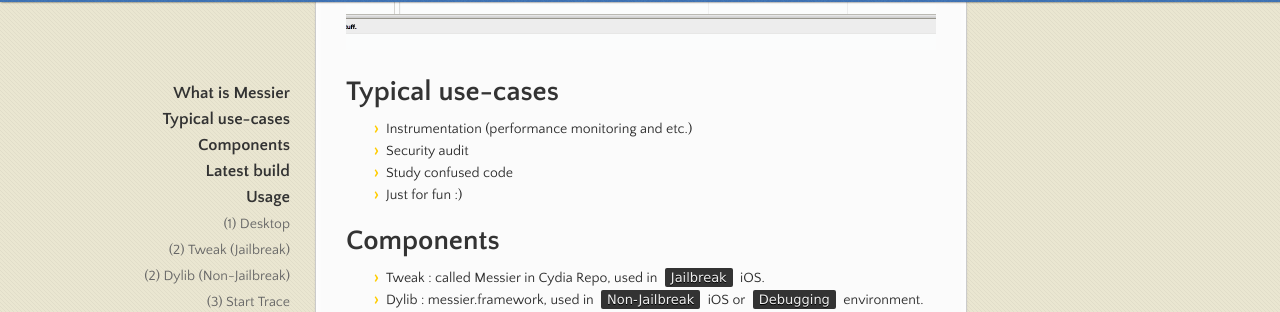
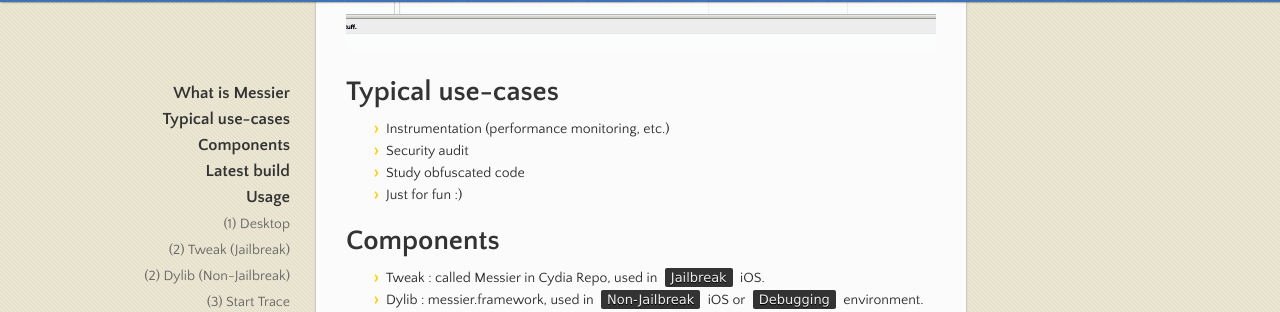
Before and after one commit to messier-app/website, a Jekyll site: the page built from index.md, in a window 1280 px wide and 900 px high, scrolled down 429 px. Shown: the part 139-451 px from the top of the window. Built offline with Jekyll 4.4.1, drawn with Linux system fonts in a browser that asks for light colours; our own code applies the rules of GitHub Pages for plain Markdown files; some of the changed text lies outside the part shown.

Commit message:
Update index.md

```diff
--- a/index.md
+++ b/index.md
@@ -12,9 +12,9 @@ layout: default
 
 # Typical use-cases
 
-- Instrumentation (performance monitoring and etc.)
+- Instrumentation (performance monitoring, etc.)
 - Security audit
-- Study confused code
+- Study obfuscated code
 - Just for fun :)
 
 
```
Also changed, not shown: other parts of index.md (+1 -1 lines).
